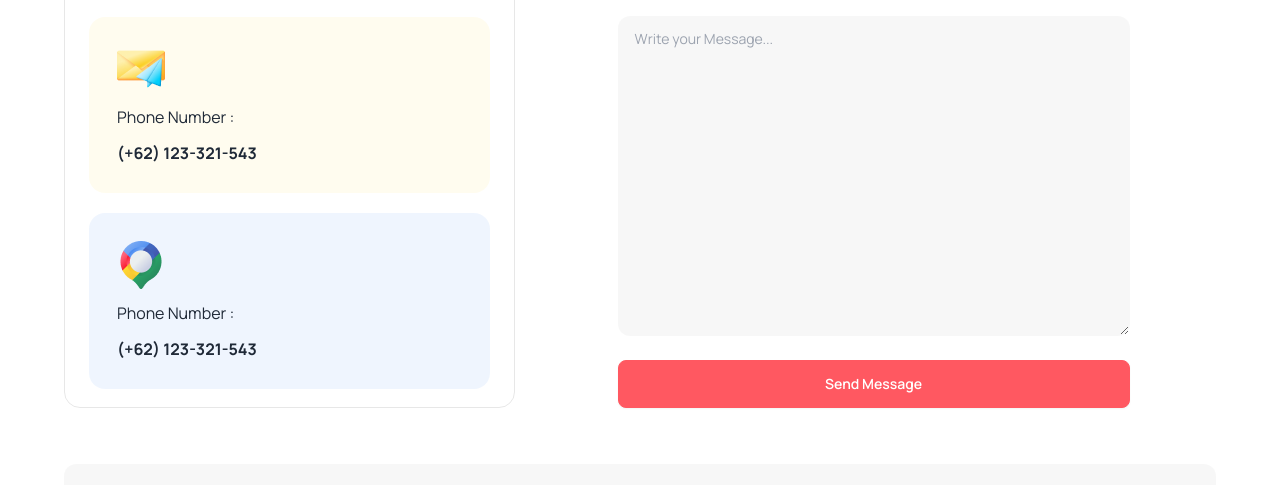
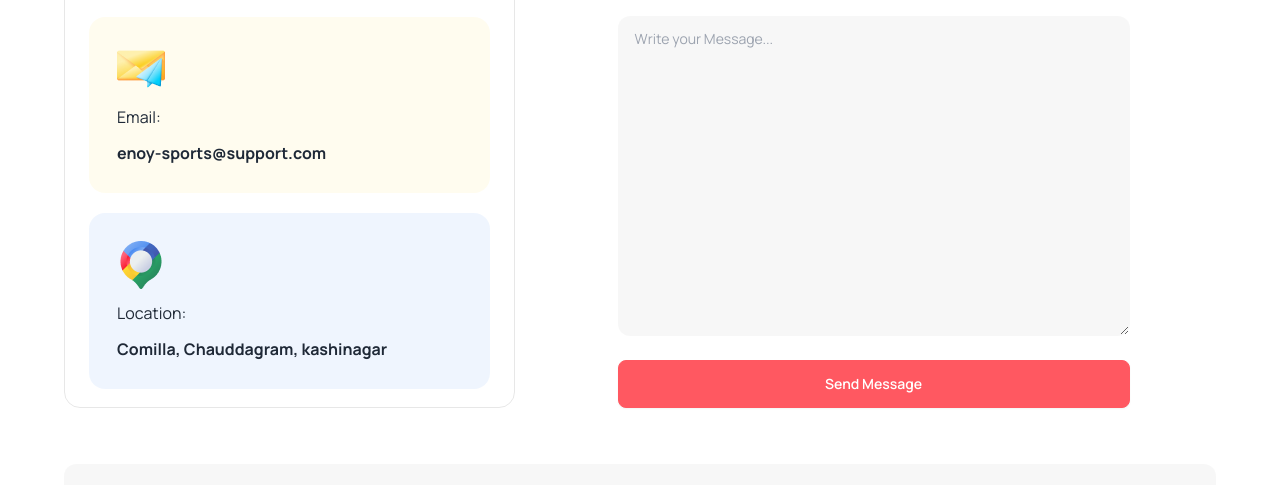
Before and after one commit to Asifurrahman-Noyons/Enoy-Hockey, a plain HTML site: page index.html in a window 1280 px wide. Shown: the part 4193-4678 px from the top of the page. Drawn offline with nearby package versions, Linux system fonts and the light colour scheme.

Commit message:
Update Contact information

```diff
--- a/index.html
+++ b/index.html
@@ -551,15 +551,15 @@
 
                     <div class="email-bg w-auto mt-5 mx-3 md:mx-5 lg:mx-6 p-7">
                         <img src="Images/messege.png" alt="">
-                        <p class="text-base py-3">Phone Number : </p>
-                        <h1 class="font-bold">(+62) 123-321-543</h1>
+                        <p class="text-base py-3">Email: </p>
+                        <h1 class="font-bold">enoy-sports@support.com</h1>
                     </div>
 
 
                     <div class="location-bg w-auto mt-5 mx-3 md:mx-5 lg:mx-6 p-7">
                         <img src="Images/map.png" alt="">
-                        <p class="text-base py-3">Phone Number : </p>
-                        <h1 class="font-bold">(+62) 123-321-543</h1>
+                        <p class="text-base py-3">Location: </p>
+                        <h1 class="font-bold">Comilla, Chauddagram, kashinagar</h1>
                     </div>
 
                 </div>
```
